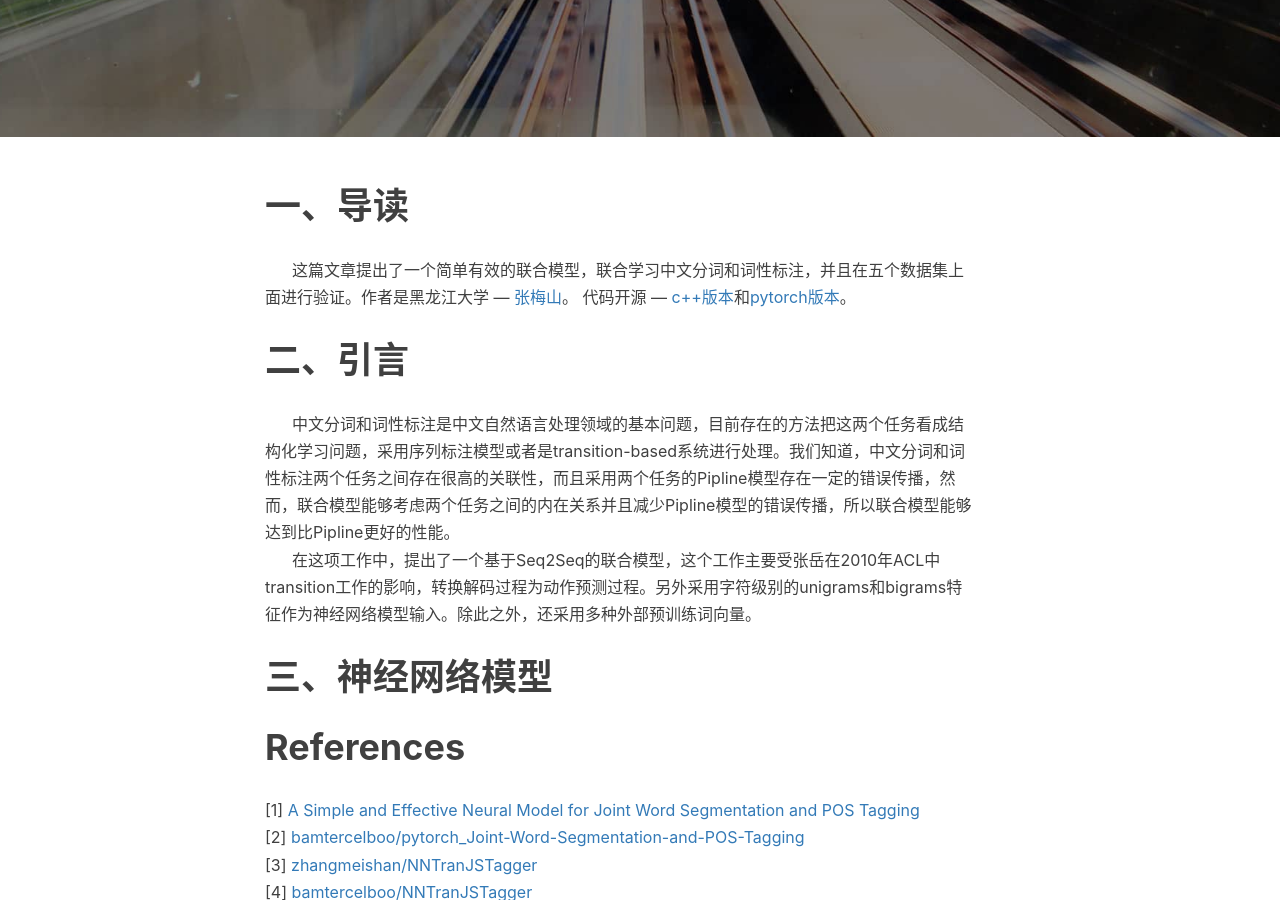
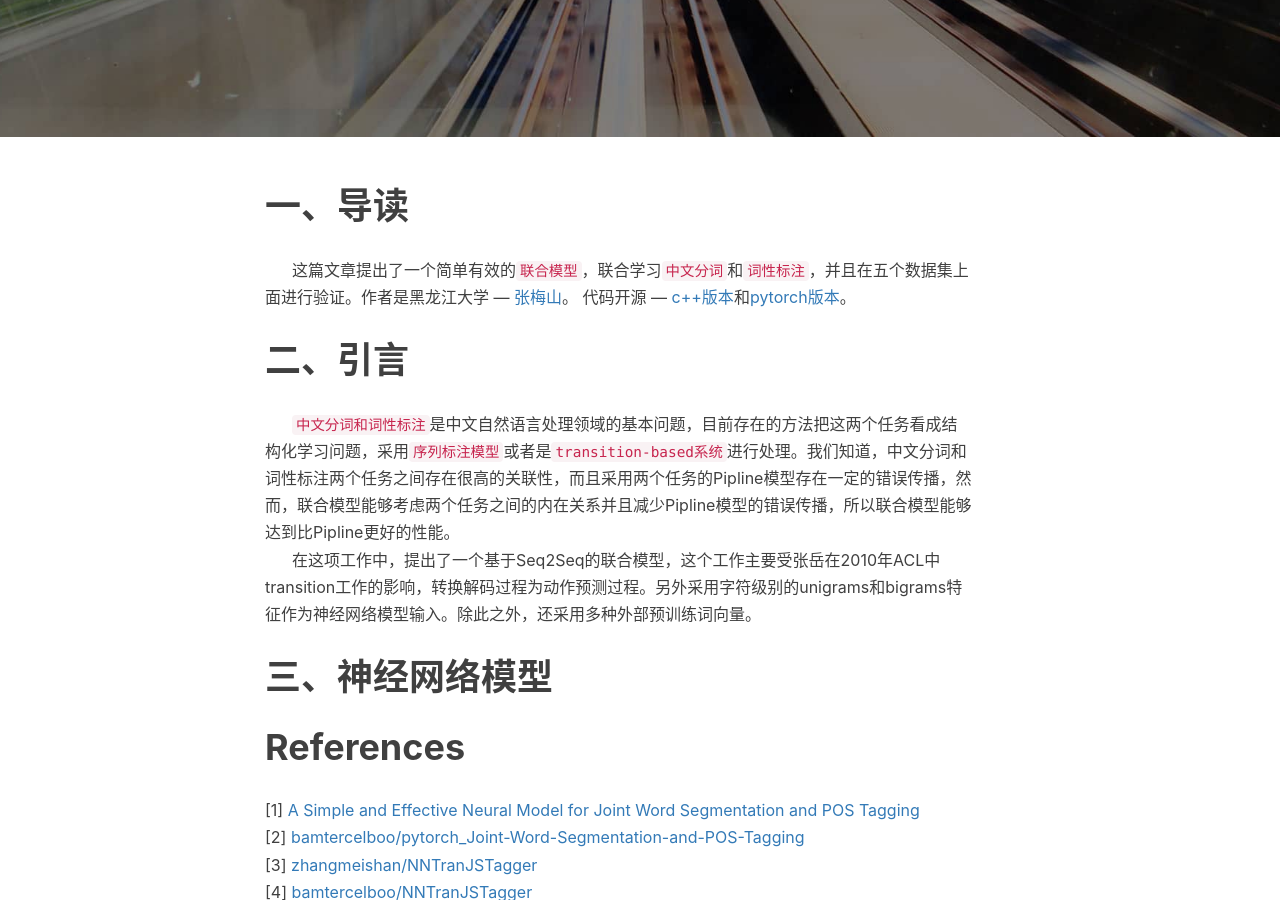
Before and after one commit to bamtercelboo/bamtercelboo.github.io, a Jekyll site: the page built from _posts/2019-02-17-JointPS.md, in a window 1280 px wide and 900 px high, scrolled down 501 px. Built offline with Jekyll 4.4.1, drawn with Linux system fonts in a browser that asks for light colours; nearby versions of some CDN libraries; comment, search, counter and statistics services are not loaded.

```diff
--- a/_posts/2019-02-17-JointPS.md
+++ b/_posts/2019-02-17-JointPS.md
@@ -13,10 +13,10 @@ tags:
 
 
 #  一、导读  #
-&nbsp;&nbsp;&nbsp;&nbsp;&nbsp;&nbsp;这篇文章提出了一个简单有效的联合模型，联合学习中文分词和词性标注，并且在五个数据集上面进行验证。作者是黑龙江大学 --- [张梅山](https://zhangmeishan.github.io/)。  代码开源 --- [c++版本](https://github.com/zhangmeishan/NNTranJSTagger)和[pytorch版本](https://github.com/bamtercelboo/pytorch_Joint-Word-Segmentation-and-POS-Tagging)。
+&nbsp;&nbsp;&nbsp;&nbsp;&nbsp;&nbsp;这篇文章提出了一个简单有效的`联合模型`，联合学习`中文分词`和`词性标注`，并且在五个数据集上面进行验证。作者是黑龙江大学 --- [张梅山](https://zhangmeishan.github.io/)。  代码开源 --- [c++版本](https://github.com/zhangmeishan/NNTranJSTagger)和[pytorch版本](https://github.com/bamtercelboo/pytorch_Joint-Word-Segmentation-and-POS-Tagging)。
 
 #  二、引言  #
-&nbsp;&nbsp;&nbsp;&nbsp;&nbsp;&nbsp;中文分词和词性标注是中文自然语言处理领域的基本问题，目前存在的方法把这两个任务看成结构化学习问题，采用序列标注模型或者是transition-based系统进行处理。我们知道，中文分词和词性标注两个任务之间存在很高的关联性，而且采用两个任务的Pipline模型存在一定的错误传播，然而，联合模型能够考虑两个任务之间的内在关系并且减少Pipline模型的错误传播，所以联合模型能够达到比Pipline更好的性能。
+&nbsp;&nbsp;&nbsp;&nbsp;&nbsp;&nbsp;`中文分词和词性标注`是中文自然语言处理领域的基本问题，目前存在的方法把这两个任务看成结构化学习问题，采用`序列标注模型`或者是`transition-based系统`进行处理。我们知道，中文分词和词性标注两个任务之间存在很高的关联性，而且采用两个任务的Pipline模型存在一定的错误传播，然而，联合模型能够考虑两个任务之间的内在关系并且减少Pipline模型的错误传播，所以联合模型能够达到比Pipline更好的性能。
 &nbsp;&nbsp;&nbsp;&nbsp;&nbsp;&nbsp;在这项工作中，提出了一个基于Seq2Seq的联合模型，这个工作主要受张岳在2010年ACL中transition工作的影响，转换解码过程为动作预测过程。另外采用字符级别的unigrams和bigrams特征作为神经网络模型输入。除此之外，还采用多种外部预训练词向量。
 
 #  三、神经网络模型  #
```
